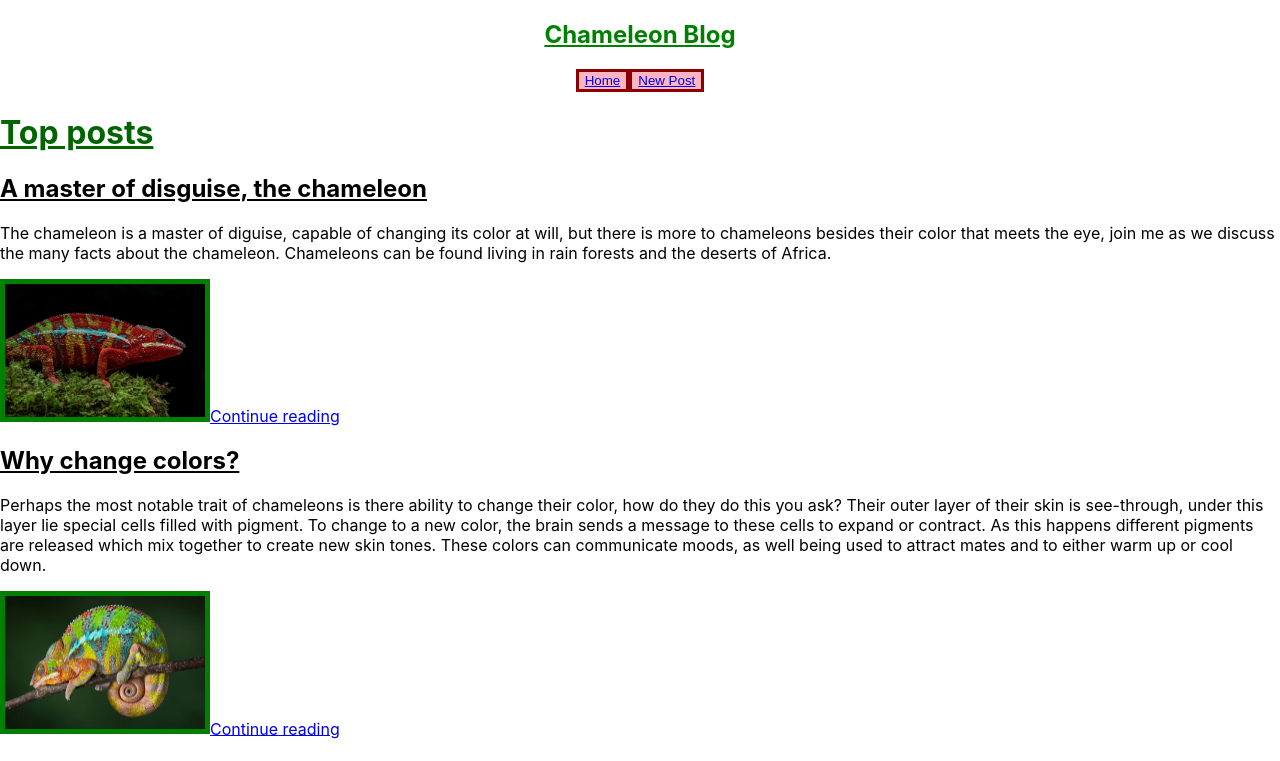
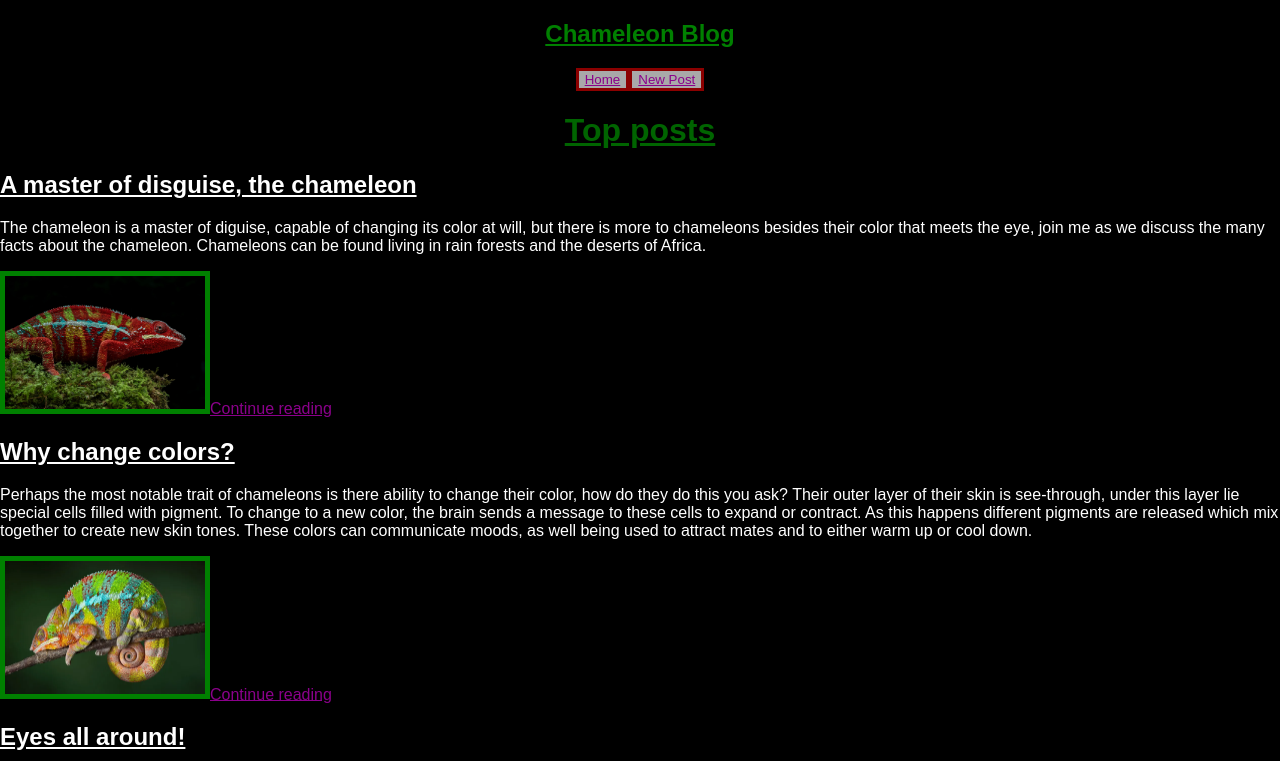
Before and after one commit to NursamedinD/chameleon-blog-v2, a React (Create React App) app: page / in a window 1280 px wide. Shown: the top 761 px of the page. Built offline with nearby package versions, Linux system fonts and the light colour scheme; data requests are answered from the project's data file.

Commit message:
added more styling and changed the body of the app

```diff
--- a/src/App.css
+++ b/src/App.css
@@ -3,8 +3,15 @@
   margin: auto 0;
 }
 
-.body {
+body {
   background-color: black;
+  color: white;
+  margin: 0;
+  font-family: Arial, Helvetica, sans-serif
+}
+
+a {
+  color: darkmagenta;
 }
 
 
@@ -20,7 +27,7 @@
 .header button {
   border: 3px solid darkred;
   justify-content: space-between;
-  background-color: lightpink;
+  background-color: darkgray;
 }
 
 
@@ -28,6 +35,7 @@
 .home h1 {
   text-decoration: underline;
   color: darkgreen;
+  text-align: center;
 }
 .home h2 {
   text-decoration: underline;
```
